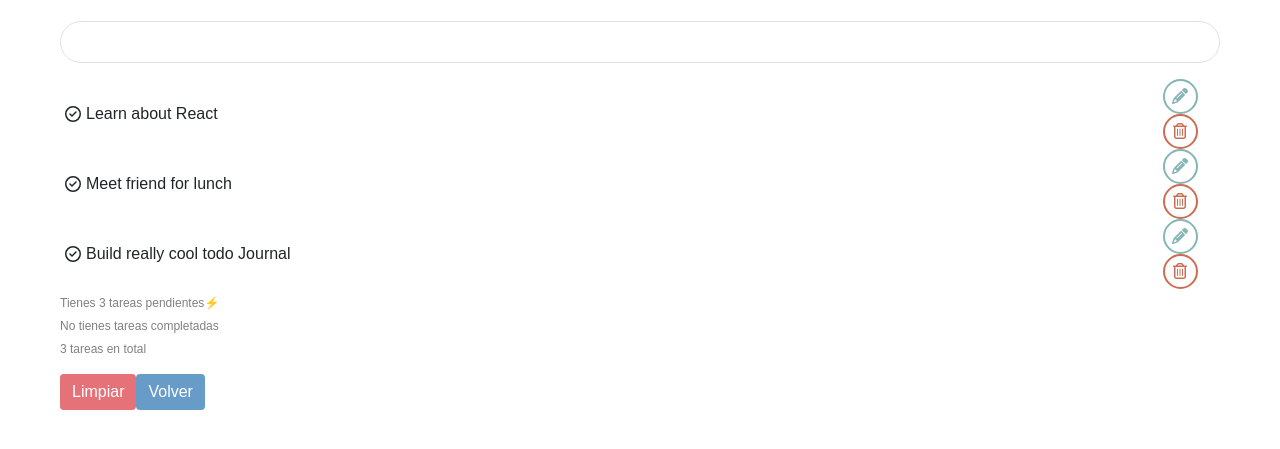
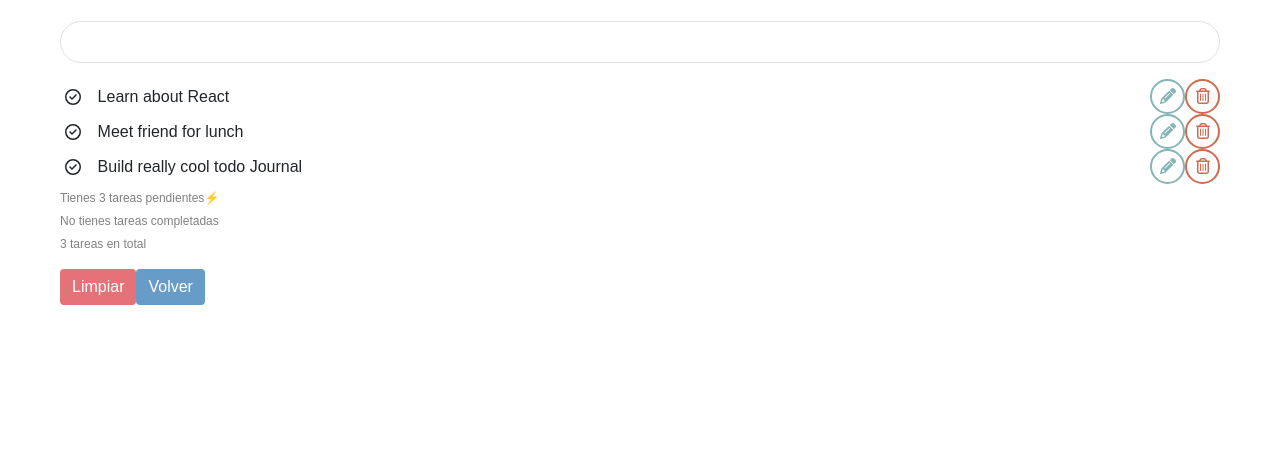
Before and after one commit to jeroginaca/proyecto-final-pt-28, a React app: page /tareas in a window 1280 px wide. Shown: the part 99-548 px from the top of the page. Built offline with nearby package versions, Linux system fonts and the light colour scheme; no server answers.

Commit message:
update todo list

```diff
--- a/src/front/styles/todolist.css
+++ b/src/front/styles/todolist.css
@@ -15,15 +15,14 @@
 }
 
 .task-container {
-  display: flex;
-  width: 93%;
-  margin-right: 1%;
-  word-break: break-all;
+  margin-left: 1%;
+  width: 98%;
 }
 
 .botones {
+    display: flex;
     justify-content: flex-end;
-    width: 5%;
+    white-space: nowrap;
 }
 
 .question {
@@ -35,12 +34,6 @@
   .question input:focus::placeholder {
     color: transparent;
   }
-
-/* .botones {
-    display: flex;
-    justify-content: flex-end;
-    white-space: nowrap;
-} */
 
 .boton {
   width: 35px;
```
